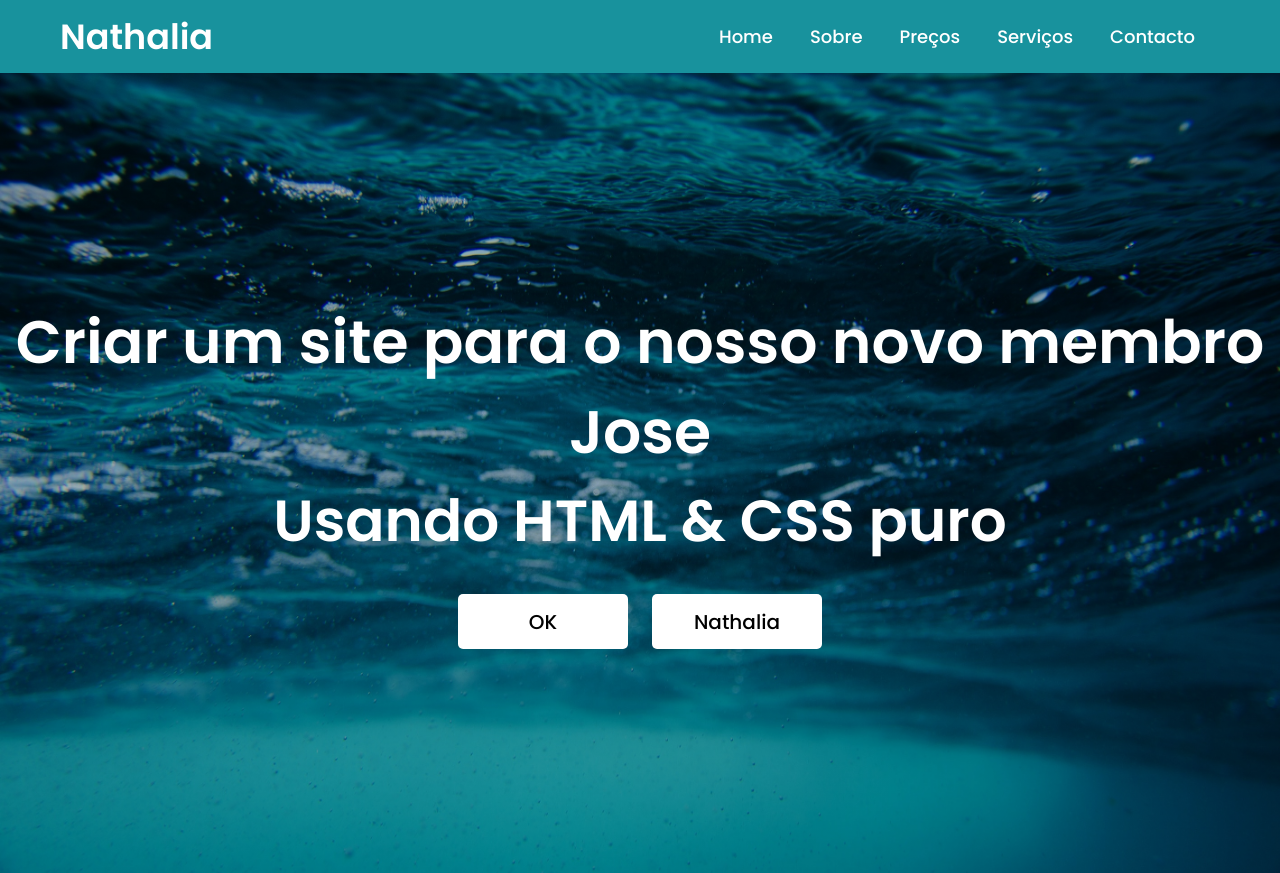
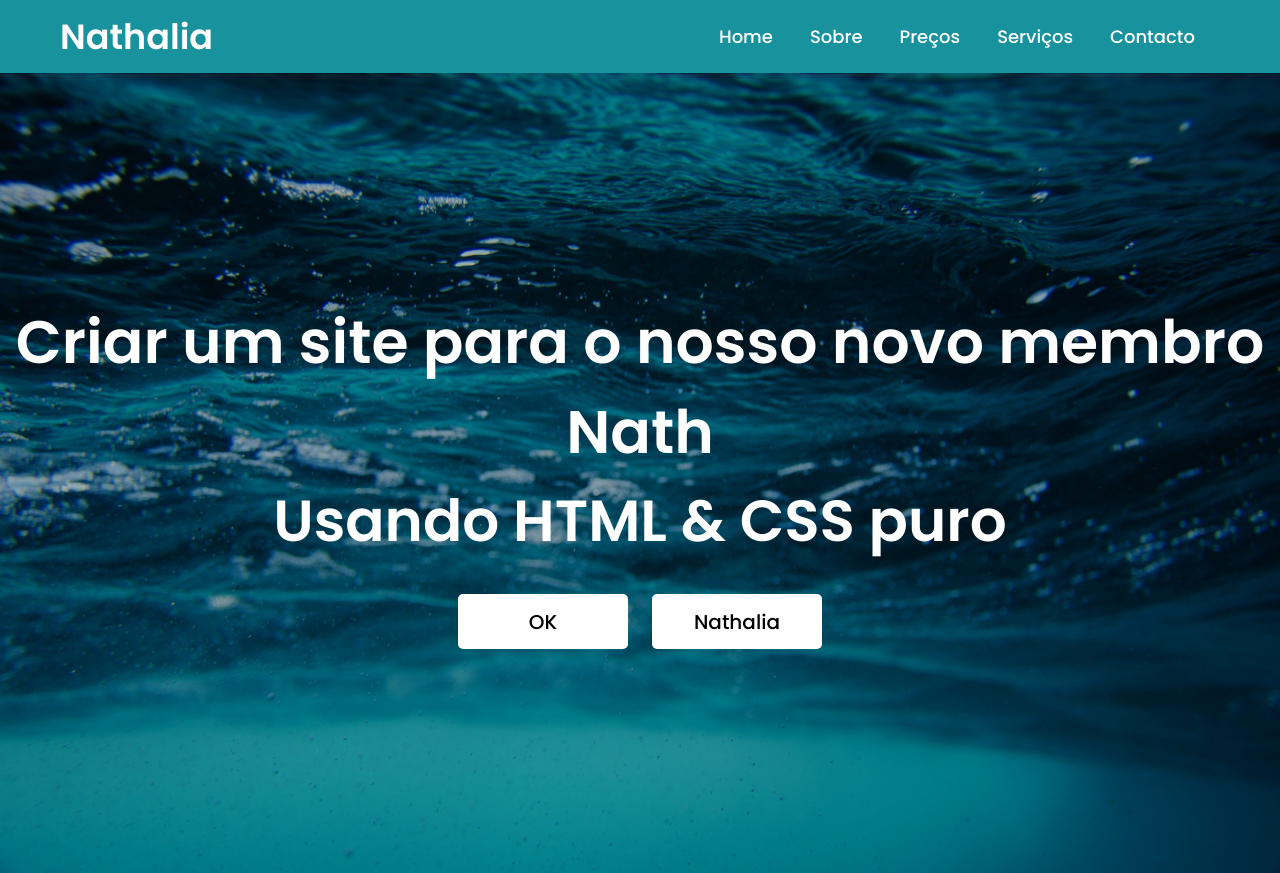
Before and after one commit to alexeiev/docker-sites, a plain HTML site: page site/index.html in a window 1280 px wide. Drawn offline with Linux system fonts and the light colour scheme.

Commit message:
modify index.html nath

```diff
--- a/site/index.html
+++ b/site/index.html
@@ -25,7 +25,7 @@
     </nav>
     <section class="banner">
         <div class="texto">
-           <h1 class="titulo">Criar um site para o nosso novo membro <b>Jose </b></h1>
+           <h1 class="titulo">Criar um site para o nosso novo membro <b>Nath </b></h1>
            <h2 class="sub_titulo">Usando HTML & CSS puro</h2>
            <div class="botoes">
                 <button class="overlay">OK </button>
```
Also changed, not shown: 1 other file.
